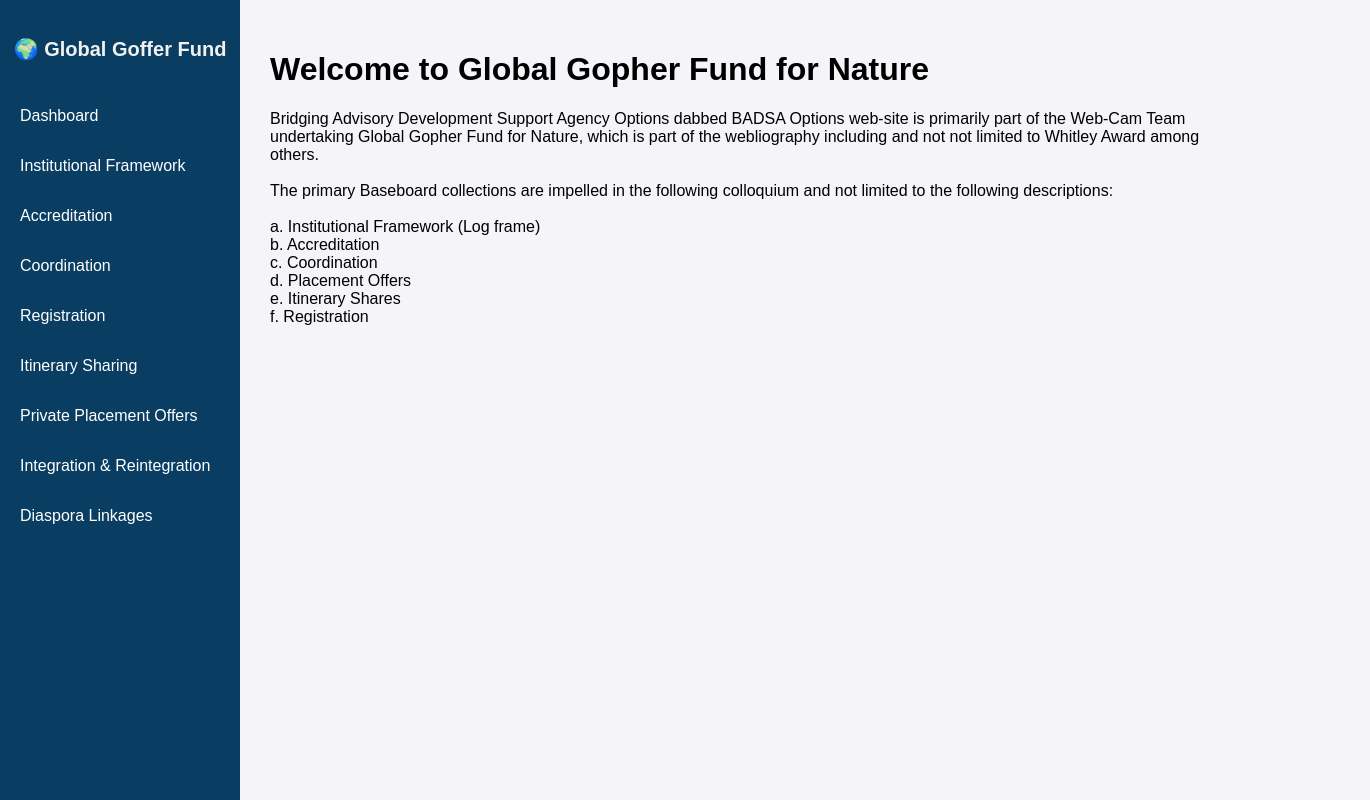
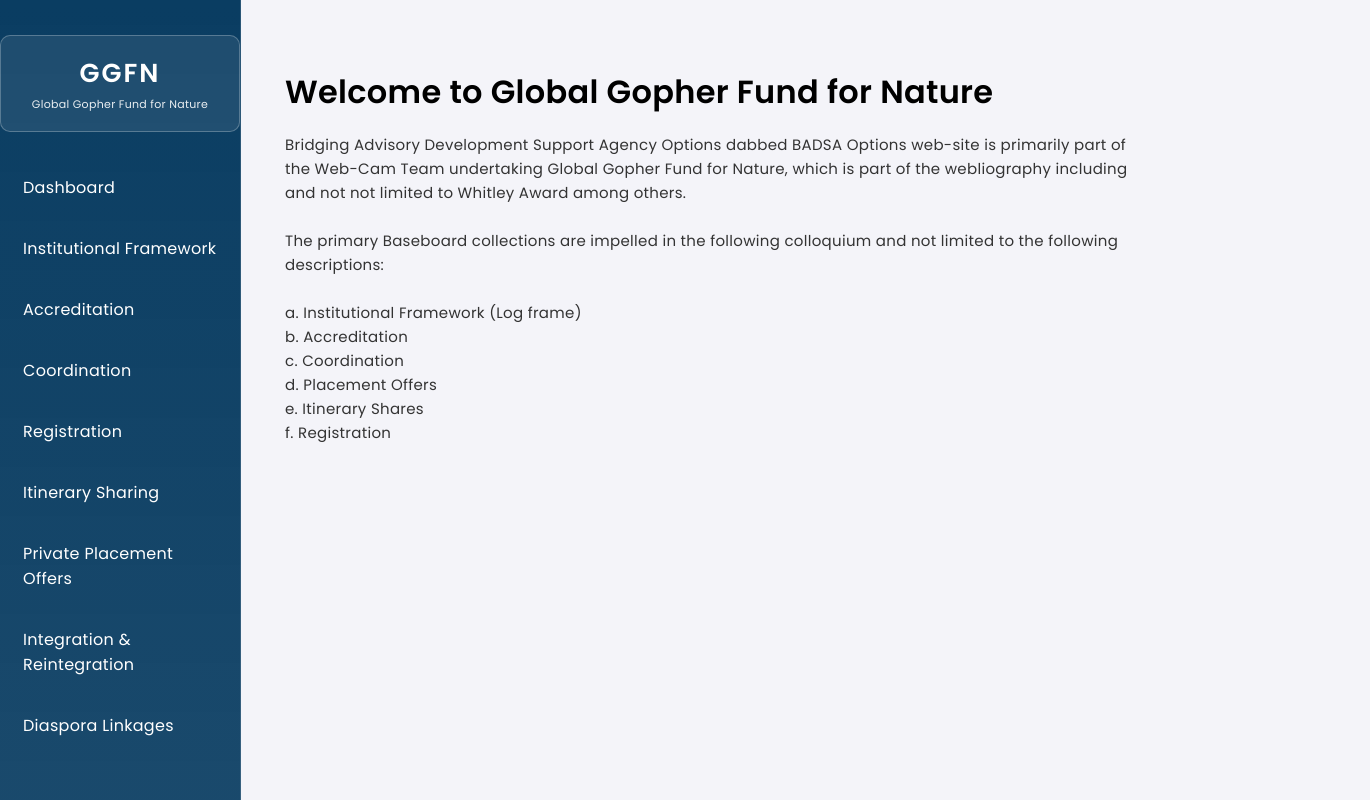
Before and after one commit to Whispers660/www.badsaoptionskefffiawards.org, a plain HTML site: page index.html in a window 1280 px wide. Shown: the whole page, 1370 px wide, since content can reach past the window. Drawn offline with Linux system fonts and the light colour scheme.

Commit message:
Update index.html

```diff
--- a/index.html
+++ b/index.html
@@ -4,12 +4,16 @@
 <meta charset="UTF-8" />
 <meta name="viewport" content="width=device-width, initial-scale=1.0" />
 <title>Global Goffer Fund for Nature</title>
+
+<!-- Modern professional font -->
+<link href="https://fonts.googleapis.com/css2?family=Poppins:wght@300;400;500;600&display=swap" rel="stylesheet">
+
 <style>
   body {
-    font-family: Arial, sans-serif;
+    font-family: 'Poppins', sans-serif;
     margin: 0;
     background-color: #f4f4f9;
-    display: flex;
+    letter-spacing: .3px;
   }
 
   /* Sidebar styling */
@@ -19,59 +23,71 @@
     top: 0;
     width: 240px;
     height: 100%;
-    background-color: #0a3d62;
+    background: linear-gradient(180deg, #0a3d62, #0a3d62ee);
     color: white;
-    padding-top: 20px;
+    padding-top: 35px;
     display: flex;
     flex-direction: column;
     overflow-y: auto;
-    scrollbar-width: thin;
-    scrollbar-color: #1e5b8c #0a3d62;
-    z-index: 10;
+    border-right: 1px solid #ffffff22;
   }
-  .sidebar::-webkit-scrollbar {
-    width: 6px;
+
+  .sidebar::-webkit-scrollbar { width: 6px; }
+  .sidebar::-webkit-scrollbar-thumb { background-color: #1e5b8c; border-radius: 4px; }
+
+  .sidebar-logo {
+    text-align: center;
+    margin-bottom: 25px;
   }
-  .sidebar::-webkit-scrollbar-thumb {
-    background-color: #1e5b8c;
-    border-radius: 4px;
-  }
-  .sidebar h2 {
-    text-align: center;
-    margin-bottom: 30px;
-    font-size: 20px;
-    color: #f1f1f1;
-  }
+
   .sidebar a {
     color: white;
     text-decoration: none;
     padding: 12px 20px;
-    margin: 4px 0;
+    margin: 6px 0;
     display: block;
-    transition: background-color 0.3s;
+    border-left: 3px solid transparent;
+    transition: all 0.3s;
+    font-weight: 400;
   }
+
   .sidebar a:hover {
-    background-color: #1e5b8c;
+    background-color: #ffffff22;
+    border-left: 3px solid #27AE60;
+    padding-left: 24px;
   }
 
   /* Main content */
   .main-content {
     margin-left: 240px;
-    padding: 30px;
+    padding: 45px;
     width: calc(100% - 240px);
-    transition: opacity 0.6s ease;
+    transition: opacity 0.4s ease;
+    line-height: 1.6;
   }
+
+  .main-content h1, .main-content h2 {
+    font-weight: 600;
+    margin-bottom: 15px;
+  }
+
+  .main-content p {
+    max-width: 850px;
+    font-size: 15px;
+    color: #333;
+  }
+
   .dashboard, section {
     opacity: 0;
     display: none;
-    transition: opacity 0.6s ease;
+    transition: opacity 0.4s ease;
   }
+
   .active {
     display: block;
     opacity: 1;
   }
 
-  /* Back button */
   button.back-btn {
     background-color: #0a3d62;
     color: white;
@@ -81,24 +97,14 @@
     cursor: pointer;
     margin-top: 20px;
   }
-  button.back-btn:hover {
-    background-color: #1e5b8c;
-  }
+  button.back-btn:hover { background-color: #1e5b8c; }
 
   /* Floating menu for mobile */
-  .floating-menu {
-    display: none;
-  }
+  .floating-menu { display: none; }
 
   @media (max-width: 768px) {
-    .sidebar {
-      display: none;
-    }
-    .main-content {
-      margin-left: 0;
-      width: 100%;
-      padding: 20px;
-    }
+    .sidebar { display: none; }
+    .main-content { margin-left: 0; width: 100%; padding: 20px; }
     .floating-menu {
       position: fixed;
       bottom: 20px;
@@ -117,9 +123,28 @@
   }
 </style>
 </head>
+
 <body>
+
   <div class="sidebar">
-    <h2>🌍 Global Goffer Fund</h2>
+
+    <!-- Placeholder Logo (No image yet, as requested) -->
+    <div class="sidebar-logo">
+      <div style="
+        border: 1px solid #ffffff40;
+        padding: 18px 10px;
+        border-radius: 10px;
+        background: #ffffff15;
+      ">
+        <div style="font-size: 26px; font-weight: 700; letter-spacing: 2px;">
+          GGFN
+        </div>
+        <div style="font-size: 11px; opacity: 0.9; margin-top:3px;">
+          Global Gopher Fund for Nature
+        </div>
+      </div>
+    </div>
+
     <a href="#" onclick="showSection('dashboard')">Dashboard</a>
     <a href="#" onclick="showSection('institutional')">Institutional Framework</a>
     <a href="#" onclick="showSection('accreditation')">Accreditation</a>
@@ -129,6 +154,7 @@
     <a href="#" onclick="showSection('private')">Private Placement Offers</a>
     <a href="#" onclick="showSection('integration')">Integration & Reintegration</a>
     <a href="#" onclick="showSection('diaspora')">Diaspora Linkages</a>
+
   </div>
 
   <div class="main-content">
@@ -151,7 +177,7 @@
     <section id="institutional">
       <h2>Institutional Framework</h2>
       <p>
-        <strong>For:</strong> Traceable learning/training workshops, high-level meetings/summits & information documentation (academia) projects.
+        For: Traceable learning/training workshops, high-level meetings/summits & information documentation (academia) projects.
       </p>
       <button class="back-btn" onclick="showSection('dashboard')">← Back</button>
     </section>
@@ -245,5 +271,6 @@
       sidebar.style.display = sidebar.style.display === 'flex' ? 'none' : 'flex';
     }
   </script>
+
 </body>
 </html>
```
